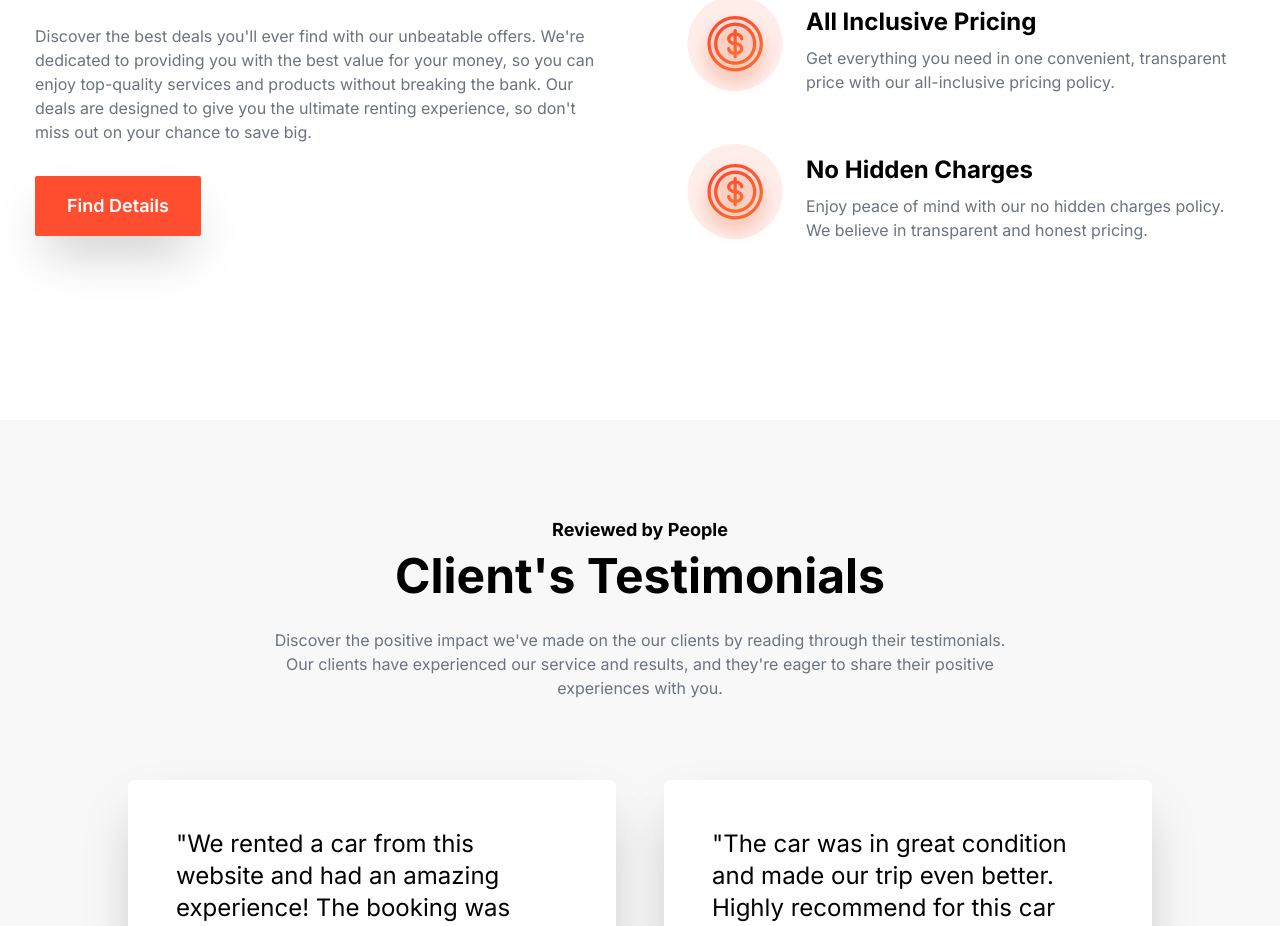
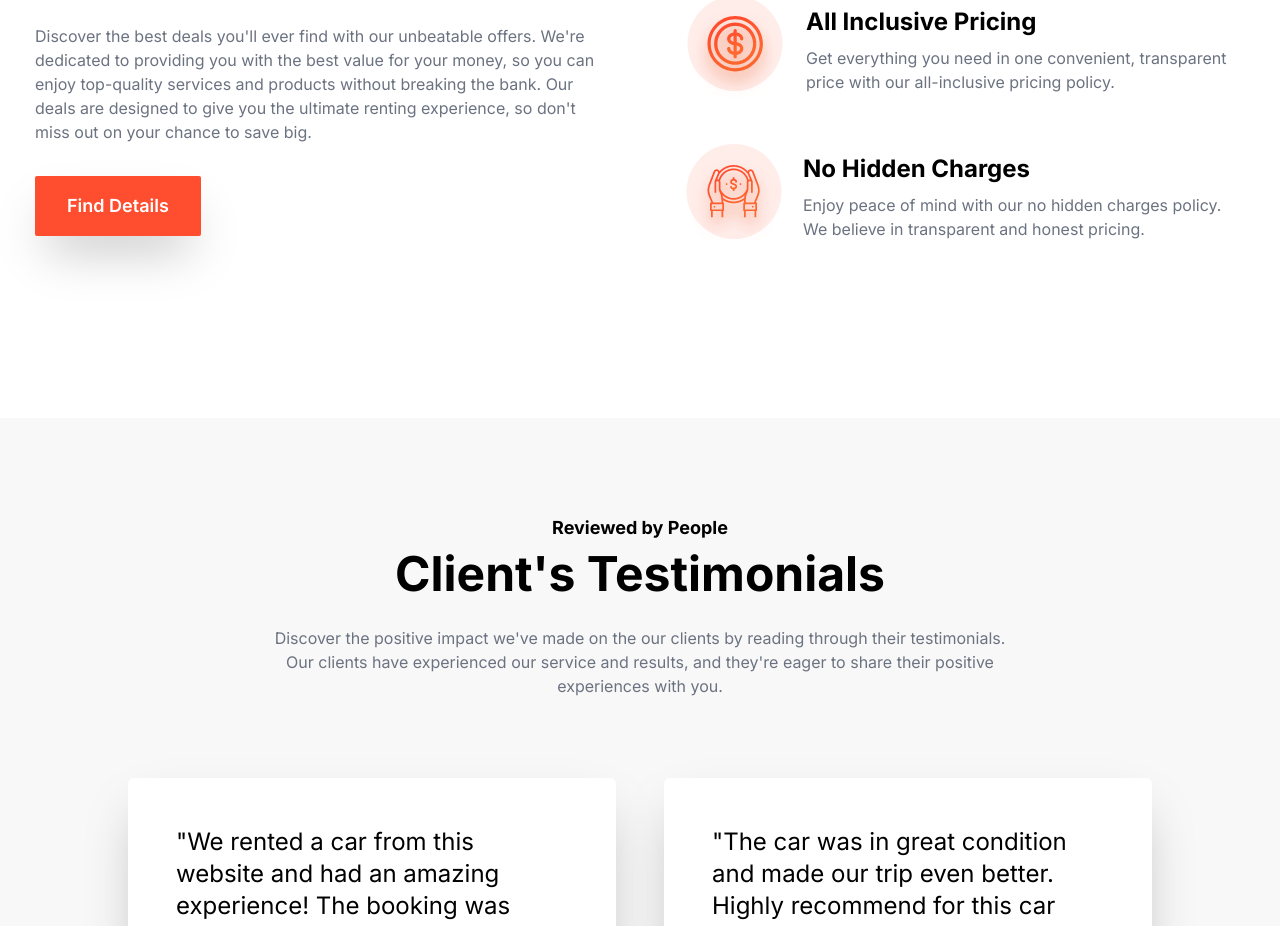
Before and after one commit to imlakshaykumar/rentalcar, a Next.js app: page / in a window 1280 px wide. Shown: the part 1987-2913 px from the top of the page. Built offline with nearby package versions, Linux system fonts and the light colour scheme.

Commit message:
fixed deals image

```diff
--- a/src/components/bestDeals.jsx
+++ b/src/components/bestDeals.jsx
@@ -38,7 +38,7 @@ export default function BestDeals() {
                             </div>
                         </div>
                         <div className="deal flex items-center gap-5">
-                            <Image src={ bestDeal2 } alt="deal3" />
+                            <Image src={ bestDeal3 } alt="deal3" />
                             <div className="info flex flex-col gap-2">
                                 <p className="text-2xl font-bold">No Hidden Charges</p>
                                 <p className="text-gray-500">Enjoy peace of mind with our no hidden charges policy. We believe in transparent and honest pricing.</p>
```
